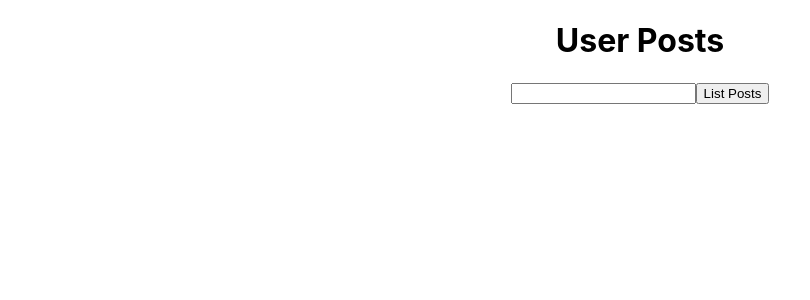
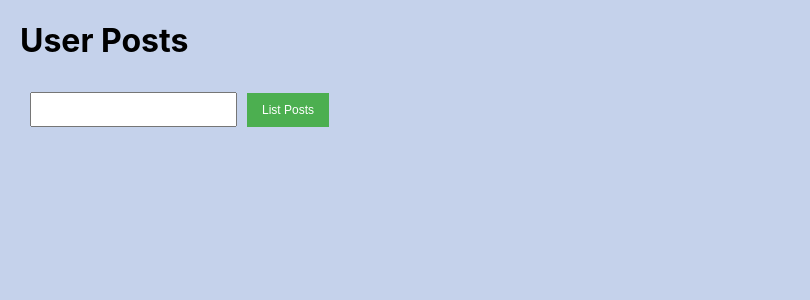
Before and after one commit to Mostafa-Moawad/React-Blog, a React (Create React App) app: page / in a window 1280 px wide. Shown: the top 300 px of the page, without its empty margins (0-810 px from the left). Built offline with nearby package versions, Linux system fonts and the light colour scheme.

Commit message:
Editing styles

```diff
--- a/src/App.css
+++ b/src/App.css
@@ -1,7 +1,6 @@
 .App {
-  text-align: center;
+  margin: 20px;
 }
-
 .App-logo {
   height: 40vmin;
   pointer-events: none;
--- a/src/App.jsx
+++ b/src/App.jsx
@@ -1,4 +1,5 @@
 import './App.css';
+import './styles.css';
 import {useState } from "react"
 import {PostItem} from "./components/PostItem"
 import {UserInput} from "./components/UserInput"
--- a/src/components/CommentItem.jsx
+++ b/src/components/CommentItem.jsx
@@ -1,9 +1,9 @@
 export function CommentItem ({comment}) {
     return (
-      <ul>
-      <li> {comment.name}</li>
-       <li>{comment.body}</li>
-       <li> { comment.email }</li>
+      <ul className="myUnOrderedList">
+      <li><strong>Name: </strong> {comment.name}</li>
+       <li><strong>Body: </strong> {comment.body}</li>
+       <li><strong>Email: </strong>  { comment.email }</li>
        </ul>
     )
 }
--- a/src/components/PostItem.jsx
+++ b/src/components/PostItem.jsx
@@ -1,16 +1,18 @@
+import '../styles.css';
+
 export function PostItem ({post , handleCommentList}) {
   return (
-        <ul>
-        <li> {post.userId}</li>
-         <li>{post.title}</li>
-         <li> { post.body }</li>
-         <li><button onClick= {()=>{
+    <ul className="myUnOrderedList">
+      <li><strong>User: </strong>{post.userId}</li>
+      <li><strong>Title: </strong>{post.title}</li>
+      <li><strong>Body: </strong>{ post.body }</li>
+      <li><button className="myButton" onClick= {()=>{
           handleCommentList(post.id);
           const postContainer = document.querySelector('.posts-container');
           console.log(postContainer);
           postContainer.style.display = "none";
-
-        }}>show comments</button></li>
+        }}>show comments</button>
+      </li>
     </ul>
   )
 }
--- a/src/components/UserInput.jsx
+++ b/src/components/UserInput.jsx
@@ -1,12 +1,12 @@
-
-  import {useState} from "react"
+import {useState} from "react"
+import '../styles.css'
 
   export function UserInput ({handlePostList}) {
     const [userId, setUserId] = useState("1")
     return (
       <div>
-      <input type="text" onChange ={(e) => setUserId(e.target.value)  }  />
-      <button
+      <input className="myInput" type="text" onChange ={(e) => setUserId(e.target.value)  }  />
+      <button className="myButton"
       onClick= {()=>{ handlePostList(userId); setUserId("");  }} > List Posts </button>
       </div>
     );
--- a/src/index.css
+++ b/src/index.css
@@ -5,6 +5,7 @@ body {
     sans-serif;
   -webkit-font-smoothing: antialiased;
   -moz-osx-font-smoothing: grayscale;
+  background-color:rgb(197, 210, 235);
 }
 
 code {
--- /dev/null
+++ b/src/styles.css
@@ -0,0 +1,20 @@
+.myInput {
+    padding: 8px 13px;
+    margin: 10px;
+}
+
+.myButton {
+    background-color: #4CAF50;
+    border: none;
+    color: white;
+    padding: 10px 15px;
+    text-align: center;
+    text-decoration: none;
+    display: inline-block;
+    font-size: 12px;
+    margin-top: 10px;
+}
+
+.myUnOrderedList{
+    list-style-type: none;
+}
```
Lines whose indentation alone changed are shown as unchanged.
